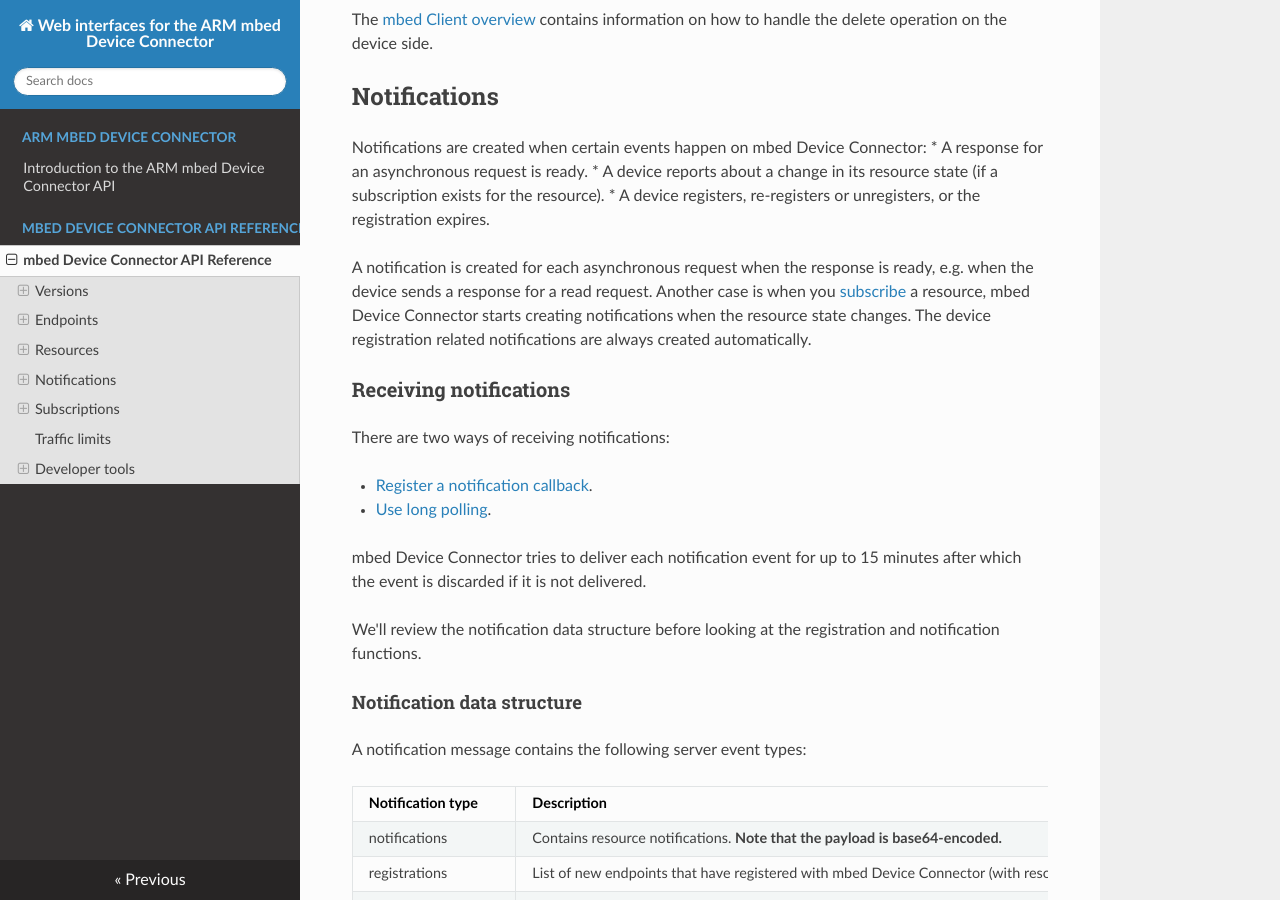
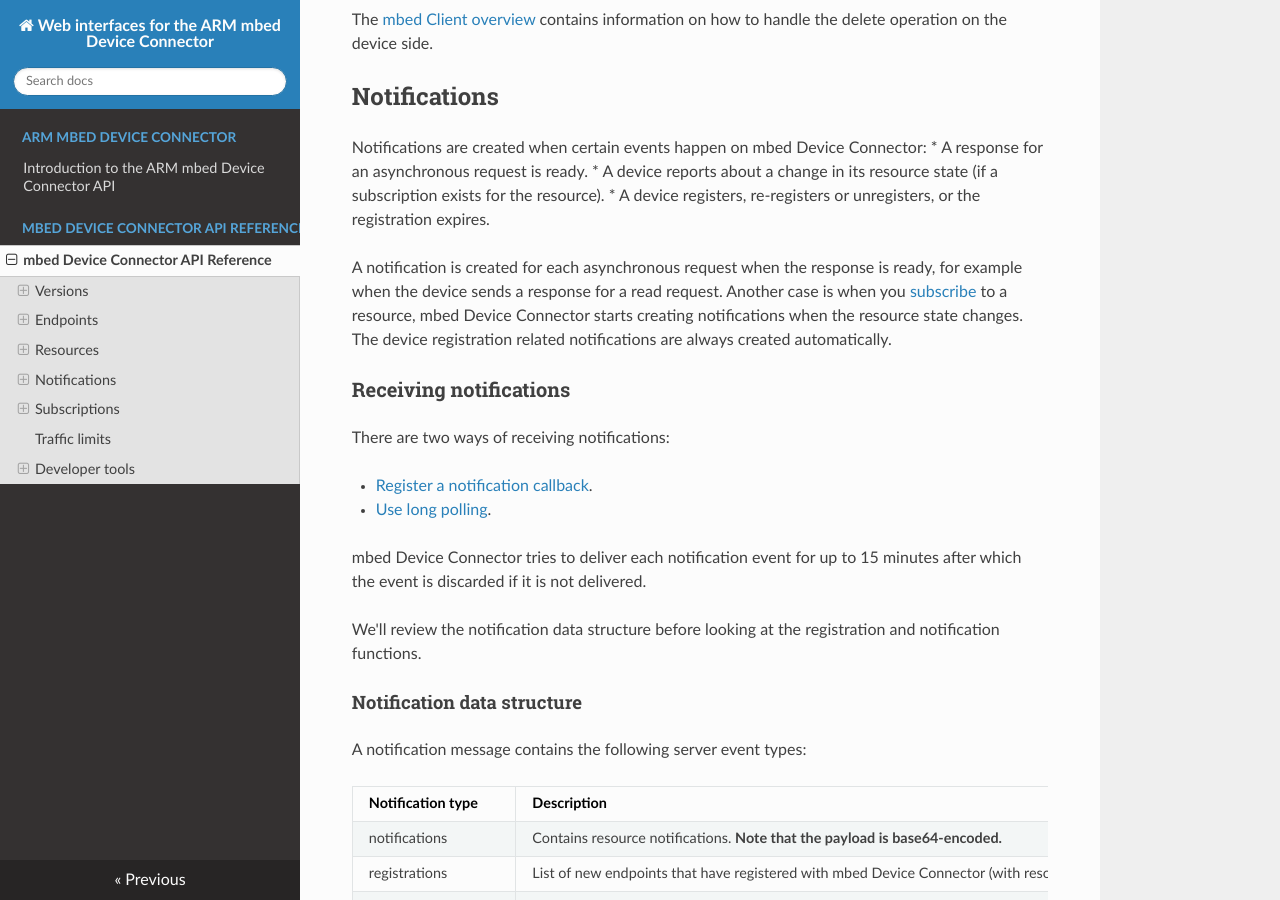
Before and after one commit to ARMmbed/Connector-mDS-REST-API, an MkDocs documentation site: the page built from docs/api-reference.md, in a window 1280 px wide and 900 px high, scrolled down 10848 px. Built offline with MkDocs 1.6.1, drawn with Linux system fonts in a browser that asks for light colours; nearby versions of some CDN libraries; old or Windows-style settings are respelled for this version of MkDocs; part of the change alters nothing that is shown; some of the changed text lies outside the part shown.

Commit message:
minor edits

```diff
--- a/docs/api-reference.md
+++ b/docs/api-reference.md
@@ -483,7 +483,7 @@ Notifications are created when certain events happen on mbed Device Connector:
 * A device reports about a change in its resource state (if a subscription exists for the resource).
 * A device registers, re-registers or unregisters, or the registration expires.
 
-A notification is created for each asynchronous request when the response is ready, e.g. when the device sends a response for a read request. Another case is when you [subscribe](#subscriptions) a resource, mbed Device Connector starts creating notifications when the resource state changes. The device registration related notifications are always created automatically.
+A notification is created for each asynchronous request when the response is ready, for example when the device sends a response for a read request. Another case is when you [subscribe](#subscriptions) to a resource, mbed Device Connector starts creating notifications when the resource state changes. The device registration related notifications are always created automatically.
 
 ### Receiving notifications
 
@@ -678,9 +678,9 @@ As an alternative to the notification callback, you can use HTTP long-poll reque
 
 ## Subscriptions
 
-After you have set up a [notification callback](#registering-notification-callback), your application can subscribe to either individual resources or pre-subscribe to resources.
+When you have set up a [notification callback](#registering-notification-callback), your application can subscribe to either individual resources or pre-subscribe to resources.
 
-When you subscribe to an observable resource the server will notify your application when the resource changes. Your application can either [subscribe to an individual resource](#subscriptions), or use [pre-subscriptions](#automatically-subscribe-to-resources) to define rules that subscribe automatically to any resources that match those rules.
+When you subscribe to an observable resource, the server notifies your application when the resource changes. Your application can either [subscribe to an individual resource](#subscriptions), or use [pre-subscriptions](#automatically-subscribe-to-resources) to define rules that subscribe automatically to any resources that match those rules.
 
 Whether or not a resource is observable is determined by [mbed Client](https://docs.mbed.com/docs/mbed-client-guide/en/latest/Introduction/#the-observe-feature), not by mbed Device Connector.
 
```
